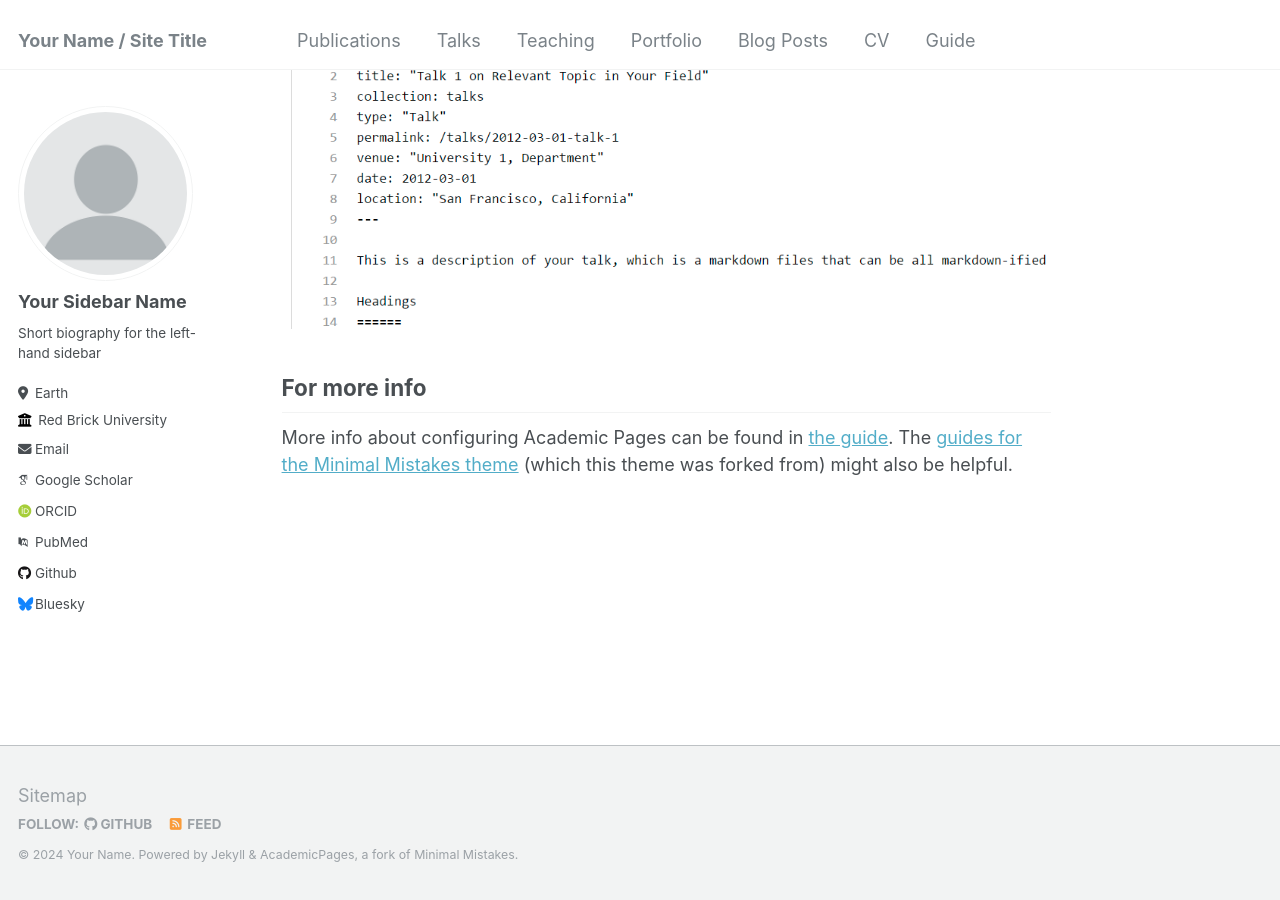
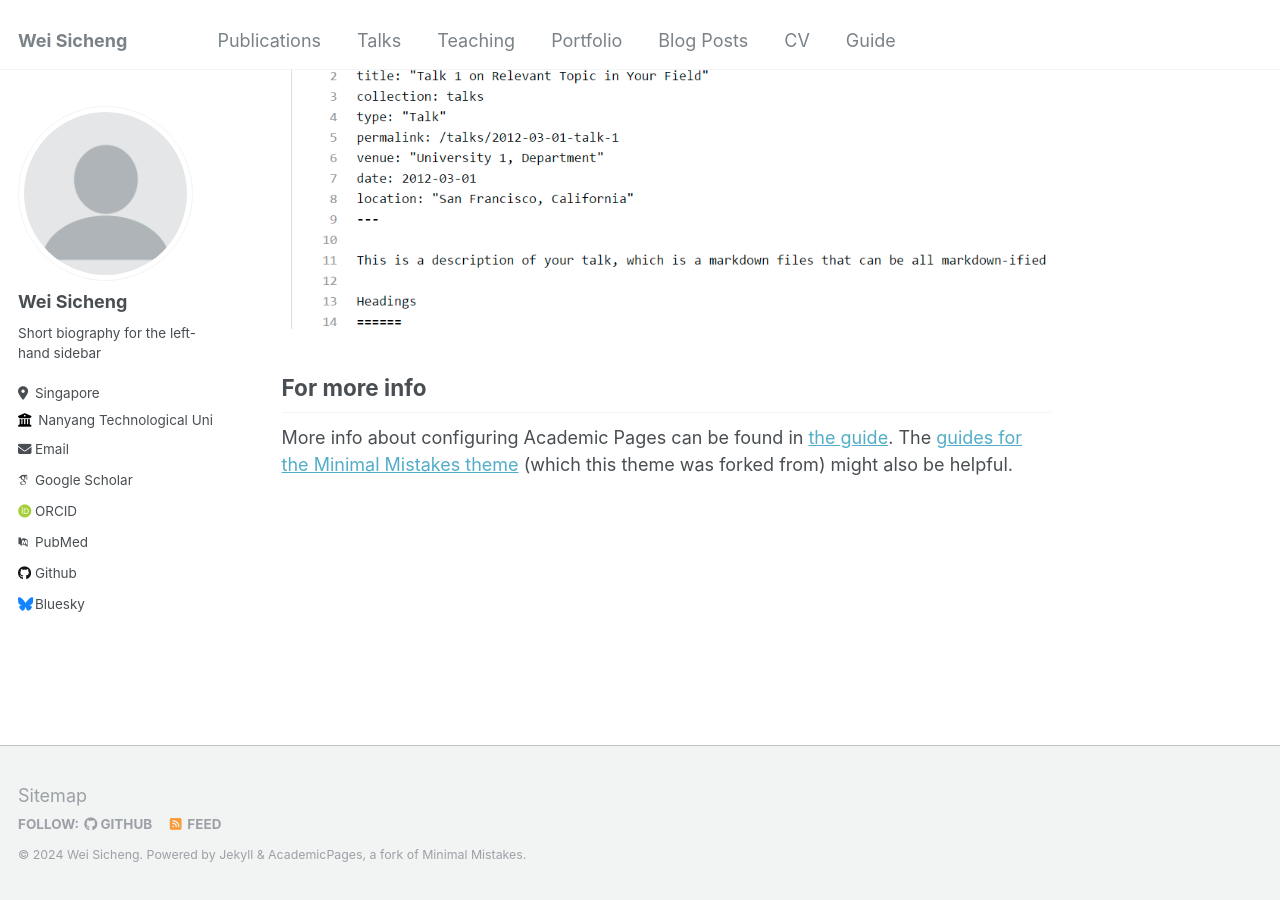
Before and after one commit to Jeurasia/jeurasia.github.io, a Jekyll site: the page built from _pages/about.md, in a window 1280 px wide and 900 px high, scrolled down 2660 px. Built offline with Jekyll 4.4.1, drawn with Linux system fonts in a browser that asks for light colours; some web fonts are replaced.

Commit message:
Name Change

```diff
--- a/_config.yml
+++ b/_config.yml
@@ -8,9 +8,9 @@
 
 # Basic Site Settings
 locale                   : "en-US"
-title                    : "Your Name / Site Title"
+title                    : "Wei Sicheng"
 title_separator          : "-"
-name                     : &name "Your Name"
+name                     : &name "Wei Sicheng"
 description              : &description "personal description"
 url                      : https://academicpages.github.io # the base hostname & protocol for your site e.g. "https://mmistakes.github.io"
 baseurl                  : "" # the subpath of your site, e.g. "/blog"
@@ -22,11 +22,11 @@ repository               : "academicpages/academicpages.github.io"
 author:
   # Biographic information
   avatar           : "profile.png"
-  name             : "Your Sidebar Name"
+  name             : "Wei Sicheng"
   pronouns         : # example: "she/her"
   bio              : "Short biography for the left-hand sidebar"
-  location         : "Earth"
-  employer         : "Red Brick University"
+  location         : "Singapore"
+  employer         : "Nanyang Technological University"
   uri              : # URL
   email            : "none@example.org"
 
```
